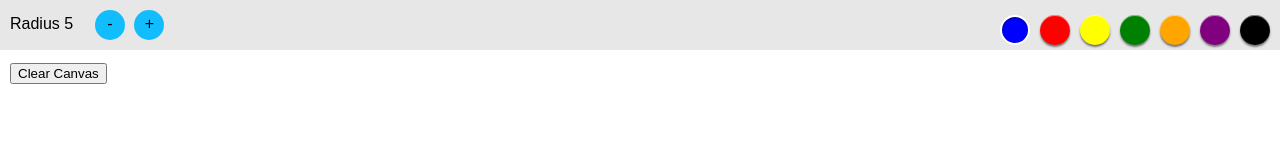
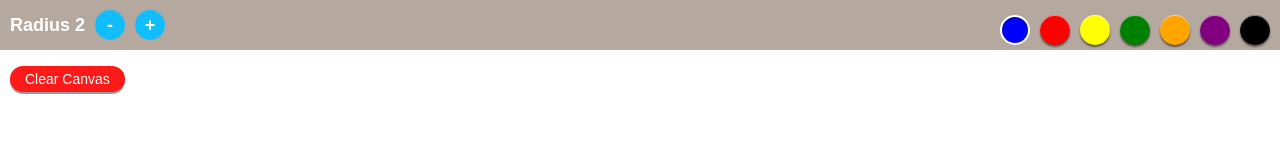
Before and after one commit to slevano1/DrawingTool, a plain HTML site: page index.html in a window 1280 px wide. Drawn offline with Linux system fonts and the light colour scheme.

Commit message:
file clean up. added style and effect to clear canvas

```diff
--- a/css/master.css
+++ b/css/master.css
@@ -16,11 +16,14 @@
     padding: 10px;
     position: fixed;
     top: 0;
-    background-color: #e7e7e7;
+    background-color: #b5a89f
 }
 
 #rad {
     margin-top: 5px;
+    font-weight: bold;
+    color: #ffffff;
+    font-size: 18px;
 }
 
 
@@ -28,6 +31,22 @@
 
 #clearCanvas {
     margin-top: 30px;
+    display: inline-block;
+    padding: 5px 15px;
+    font-size: 14px;
+    cursor: pointer;
+    text-align: center;
+    text-decoration: none;
+    outline: none;
+    color: #fff;
+    background-color: #ff1a1a;
+    border: none;
+    border-radius: 18px;
+    box-shadow: 0px 2px #999;
+}
+
+#clearCanvas:active {
+    transform: translateY(2px);
 }
 
 
@@ -36,6 +55,7 @@
 .radcontrol {
     width: 30px;
     height: 30px;
+    cursor: pointer;
     background-color: #12bdfd;
     display: inline-block;
     padding: 5px;
@@ -55,10 +75,11 @@
 }
 
 
-/* color palette */
+/* color palette options */
 
 #colors {
     float: right;
+    cursor: pointer;
 }
 
 .swatch {
--- a/index.html
+++ b/index.html
@@ -12,7 +12,7 @@
     <!-- Illustrator toolbar -->
     <div id="toolbar">
         <div id="rad" class="size">
-            Radius <span id="radval">5</span>
+            Radius <span id="radval">2</span>
             <!-- decreased radius and increased radius id's -->
             <span class="radcontrols">
                 <div id="decrad" class="radcontrol">-</div>
--- a/js/main.js
+++ b/js/main.js
@@ -2,7 +2,7 @@ var canvas = document.getElementById('canvas');
 var context = canvas.getContext('2d');
 var clearCanvas = document.getElementById("clearCanvas");
 
-var radius = 5;
+var radius = 2;
 var dragging = false; //when page loads, app assumes user is not holding down the mouse button
 
 canvas.width = window.innerWidth;
--- a/js/radius.js
+++ b/js/radius.js
@@ -12,10 +12,10 @@ var setRadius = function(newRadius) {
 
 
 //var applies to all the diff variables when set up on this manner
-var minRad = 0.5,
+var minRad = 1,
     maxRad = 100,
-    defaultRad = 5,
-    interval = 5,
+    defaultRad = 2,
+    interval = 2,
     radSpan = document.getElementById('radval'),
     decRad = document.getElementById('decrad'),
     incRad = document.getElementById('incrad');
```
